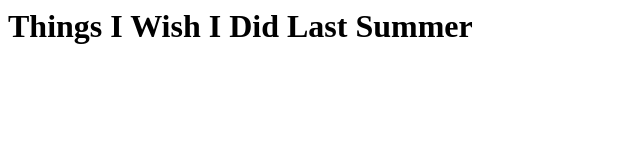
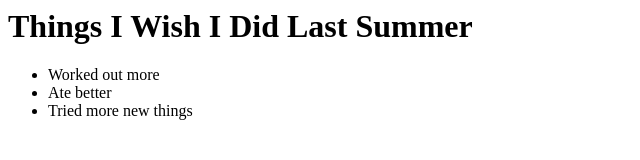
Before and after one commit to michaell708/things-i-wish-i-did-last-summer, a plain HTML site: page index.html in a window 1280 px wide. Shown: the whole page, without its empty margins (0-640 px from the left). Drawn offline with Linux system fonts and the light colour scheme.

Commit message:
october 1st

```diff
--- a/index.html
+++ b/index.html
@@ -2,4 +2,11 @@
 
 <body>
     <h1>Things I Wish I Did Last Summer</h1>
+    <div class="mainbox">
+        <ul>
+            <li>Worked out more</li>
+            <li>Ate better</li>
+            <li>Tried more new things</li>
+        </ul>
+    </div>
 </body>
```
